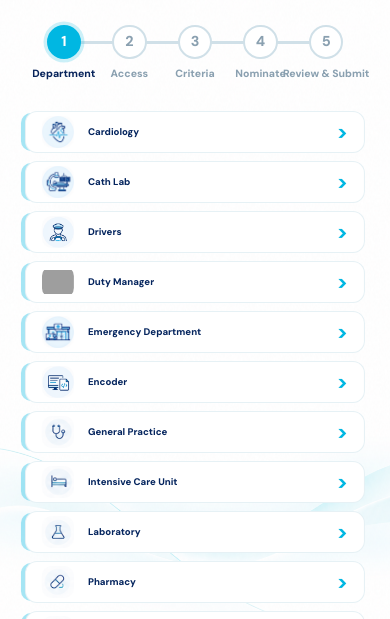
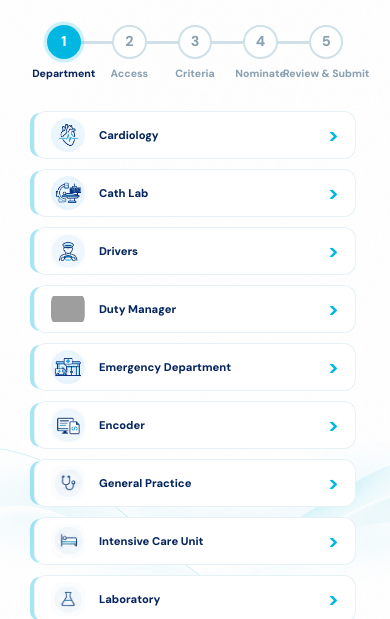
Before and after one commit to Unknown-coder67/html-starter, a website: page eoq/index.html in a window 390 px wide. Shown: the part 192-811 px from the top of the page. Drawn offline with nearby package versions, Linux system fonts and the light colour scheme; grey boxes are pictures that could not be loaded.

Commit message:
Update styles for department grid and card elements
Adjusted styles for department grid and cards to improve layout and spacing.

```diff
--- a/eoq/index.html
+++ b/eoq/index.html
@@ -1495,9 +1495,9 @@ input::placeholder, textarea::placeholder {
     /* Mobile: single-column stacked department cards */
     .dept-grid {
         grid-template-columns: 1fr;
-        width: 95%;
+        width: 90%;
         max-width: 420px;
-        gap: 8px;
+        gap: 10px;
         left: 50%;
         transform: translateX(-50%);
     }
@@ -1507,7 +1507,7 @@ input::placeholder, textarea::placeholder {
         text-align: left;
         aspect-ratio: auto;
         min-height: 38px;
-        padding: 4px 16px;
+        padding: 6px 16px;
         border-radius: 12px;
         box-shadow: -6px 0 0.14px -2px rgba(0, 183, 226, 0.35);
         border: 1px solid rgba(220,235,241,0.7);
@@ -1518,14 +1518,14 @@ input::placeholder, textarea::placeholder {
         border-color: #9ddfea;
     }
     .dept-img {
-        width: 32px;
-        height: 32px;
+        width: 34px;
+        height: 34px;
         margin: 0 14px 0 0;
         border-radius: 10px;
         flex-shrink: 0;
     }
     .dept-name {
-        font-size: 0.6rem;
+        font-size: 0.7rem;
         justify-content: flex-start;
         text-align: left;
         flex: 1;
```
